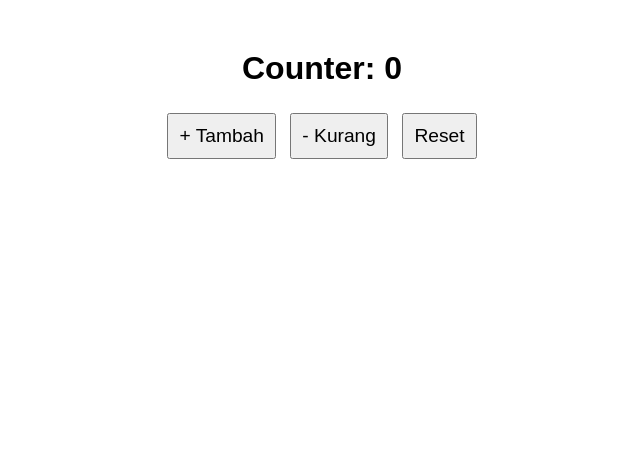
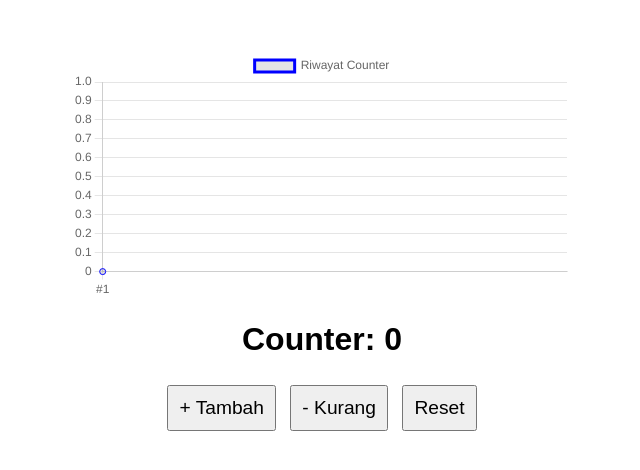
Before and after one commit to rifqiraehan/counter-app, a plain HTML site: page index.html in a window 1280 px wide. Both pictures are taken after a click on the button "Reset". Shown: the whole page, without its empty margins (318-958 px from the left). Drawn offline with nearby package versions, Linux system fonts and the light colour scheme.

Commit message:
implement a line graph for counter

```diff
--- a/counter.js
+++ b/counter.js
@@ -1,11 +1,27 @@
-const STORAGE_KEY = 'counter-value';
+const VALUE_KEY = 'counter-value';
+const HISTORY_KEY = 'counter-history';
 
 export function getCount() {
-  return parseInt(localStorage.getItem(STORAGE_KEY)) || 0;
+  return parseInt(localStorage.getItem(VALUE_KEY)) || 0;
+}
+
+export function getHistory() {
+  const history = JSON.parse(localStorage.getItem(HISTORY_KEY)) || [];
+  return history;
 }
 
 export function setCount(value) {
-  localStorage.setItem(STORAGE_KEY, value);
+  localStorage.setItem(VALUE_KEY, value);
+  updateHistory(value);
+}
+
+function updateHistory(value) {
+  let history = getHistory();
+  history.push(value);
+  if (history.length > 100) {
+    history = history.slice(-100);
+  }
+  localStorage.setItem(HISTORY_KEY, JSON.stringify(history));
 }
 
 export function increment() {
@@ -20,4 +36,5 @@ export function decrement() {
 
 export function reset() {
   setCount(0);
+  localStorage.setItem(HISTORY_KEY, JSON.stringify([0]));
 }
--- a/index.html
+++ b/index.html
@@ -1,12 +1,17 @@
 <!DOCTYPE html>
 <html lang="en">
-  <head>
-    <meta charset="UTF-8" />
-    <meta name="viewport" content="width=device-width, initial-scale=1.0">
-    <title>Counter App</title>
-  <link rel="stylesheet" href="style.css" />
+
+<head>
+  <meta charset="UTF-8" />
+  <meta name="viewport" content="width=device-width, initial-scale=1.0">
+  <title>Counter App</title>
+  <link rel="stylesheet" href="style.css?v=2" />
 </head>
+
 <body>
+  <div style="width: 100%; max-width: 500px; margin: auto;">
+    <canvas id="counterChart"></canvas>
+  </div>
   <main>
     <h1>Counter: <span id="count">0</span></h1>
     <button id="increment">+ Tambah</button>
@@ -14,6 +19,8 @@
     <button id="reset">Reset</button>
   </main>
 
-  <script type="module" src="./main.js?v=2"></script>
+  <script type="module" src="./main.js?v=3"></script>
+  <script src="https://cdn.jsdelivr.net/npm/chart.js"></script>
 </body>
+
 </html>
--- a/main.js
+++ b/main.js
@@ -1,13 +1,62 @@
-import { getCount, increment, decrement, reset } from './counter.js';
+import { getCount, increment, decrement, reset, getHistory } from './counter.js';
 
 const countSpan = document.getElementById('count');
 const incrementBtn = document.getElementById('increment');
 const decrementBtn = document.getElementById('decrement');
 const resetBtn = document.getElementById('reset');
+const chartCanvas = document.getElementById('counterChart');
+
+let chartInstance = null;
 
 function updateUI() {
-  countSpan.textContent = getCount();
+  const current = getCount();
+  countSpan.textContent = current;
+  updateChart();
 }
+
+function updateChart() {
+  const history = getHistory();
+  const labels = history.map((_, i) => `#${i + 1}`);
+  const data = {
+    labels,
+    datasets: [{
+      label: 'Riwayat Counter',
+      data: history,
+      fill: false,
+      borderColor: 'blue',
+      tension: 0.0
+    }]
+  };
+
+  if (chartInstance) {
+    chartInstance.data = data;
+    chartInstance.options.animation = {
+      duration: 500,
+      easing: 'easeOutQuart'
+    };
+    chartInstance.update();
+  } else {
+    chartInstance = new Chart(chartCanvas, {
+      type: 'line',
+      data,
+      options: {
+        responsive: true,
+        maintainAspectRatio: false,
+        animation: {
+          duration: 500,
+          easing: 'easeOutQuart'
+        },
+        plugins: {
+          legend: { display: true }
+        },
+        scales: {
+          y: { beginAtZero: true }
+        }
+      }
+    });
+  }
+}
+
 
 incrementBtn.addEventListener('click', () => {
   increment();
--- a/style.css
+++ b/style.css
@@ -9,3 +9,7 @@ button {
   padding: 10px;
   margin: 5px;
 }
+
+#counterChart {
+  height: 250px;
+}
```
